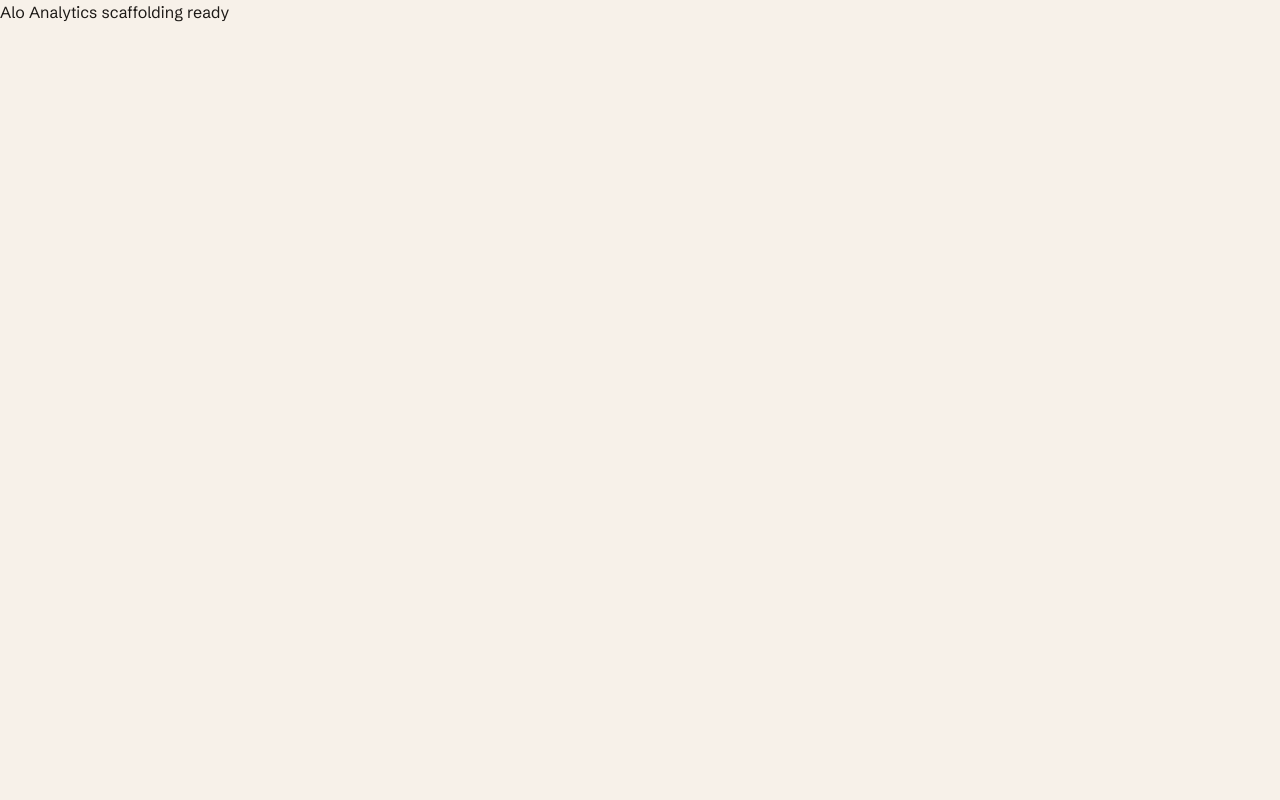
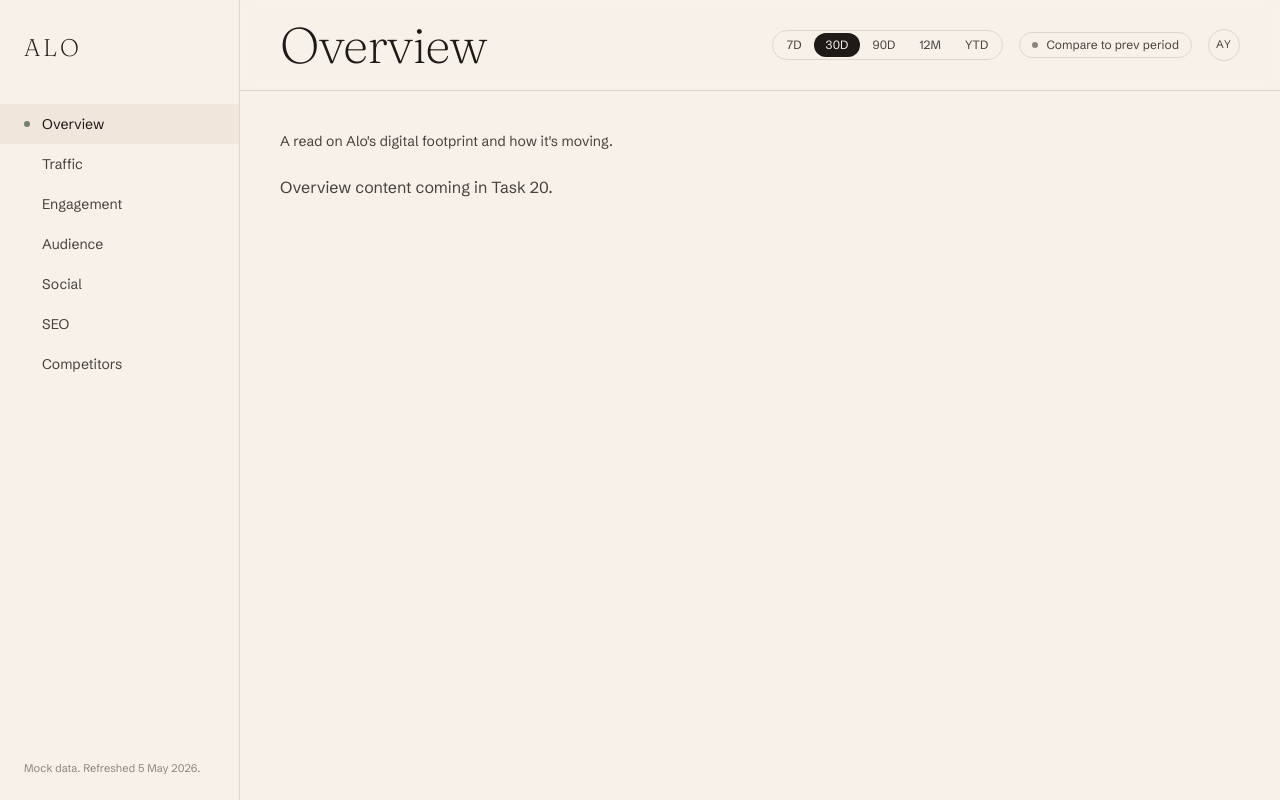
Before and after one commit to AtharvaN16/Alo_dashboard, a Next.js app: page / in a window 1280 px wide. Built offline with nearby package versions, Linux system fonts and the light colour scheme.

Commit message:
feat(layout): add Sidebar, Topbar, PageHeader, AppShell

```diff
--- a/app/layout.tsx
+++ b/app/layout.tsx
@@ -1,5 +1,6 @@
 import './globals.css';
 import { Fraunces, Schibsted_Grotesk, Geist_Mono } from 'next/font/google';
+import { AppShell } from '@/components/layout/AppShell';
 
 const fraunces = Fraunces({
   subsets: ['latin'],
@@ -31,7 +32,9 @@
       lang="en"
       className={`${fraunces.variable} ${schibsted.variable} ${geistMono.variable}`}
     >
-      <body className="bg-bone text-charcoal min-h-screen">{children}</body>
+      <body className="bg-bone text-charcoal min-h-screen">
+        <AppShell>{children}</AppShell>
+      </body>
     </html>
   );
 }
--- a/app/page.tsx
+++ b/app/page.tsx
@@ -1,3 +1,10 @@
+import { PageHeader } from '@/components/layout/PageHeader';
+
 export default function Home() {
-  return <main>Alo Analytics scaffolding ready</main>;
+  return (
+    <>
+      <PageHeader description="A read on Alo's digital footprint and how it's moving." />
+      <div className="px-10 pb-12 text-graphite">Overview content coming in Task 20.</div>
+    </>
+  );
 }
--- /dev/null
+++ b/components/layout/AppShell.tsx
@@ -0,0 +1,17 @@
+import { Sidebar } from './Sidebar';
+import { Topbar } from './Topbar';
+import { DateRangeProvider } from './DateRangeContext';
+
+export function AppShell({ children }: { children: React.ReactNode }) {
+  return (
+    <DateRangeProvider>
+      <div className="min-h-screen">
+        <Sidebar />
+        <div className="ml-60">
+          <Topbar />
+          <main>{children}</main>
+        </div>
+      </div>
+    </DateRangeProvider>
+  );
+}
--- /dev/null
+++ b/components/layout/PageHeader.tsx
@@ -0,0 +1,14 @@
+type PageHeaderProps = { title?: string; description: string };
+
+export function PageHeader({ title, description }: PageHeaderProps) {
+  return (
+    <div className="px-10 pb-6 pt-8">
+      {title && (
+        <h2 className="font-serif text-display-md font-extralight text-charcoal">
+          {title}
+        </h2>
+      )}
+      <p className="max-w-prose pt-2 text-sm text-graphite">{description}</p>
+    </div>
+  );
+}
--- /dev/null
+++ b/components/layout/Sidebar.tsx
@@ -0,0 +1,57 @@
+'use client';
+
+import Link from 'next/link';
+import { usePathname } from 'next/navigation';
+import { cn } from '@/lib/cn';
+
+const NAV = [
+  { href: '/',             label: 'Overview' },
+  { href: '/traffic',      label: 'Traffic' },
+  { href: '/engagement',   label: 'Engagement' },
+  { href: '/audience',     label: 'Audience' },
+  { href: '/social',       label: 'Social' },
+  { href: '/seo',          label: 'SEO' },
+  { href: '/competitors',  label: 'Competitors' },
+];
+
+export function Sidebar() {
+  const pathname = usePathname();
+  return (
+    <aside className="fixed inset-y-0 left-0 z-10 flex w-60 flex-col border-r border-line bg-bone">
+      <div className="px-6 py-8">
+        <span className="font-serif text-2xl font-extralight uppercase tracking-tracked text-charcoal">
+          Alo
+        </span>
+      </div>
+      <nav className="mt-2 flex-1">
+        {NAV.map(item => {
+          const active = item.href === '/' ? pathname === '/' : pathname.startsWith(item.href);
+          return (
+            <Link
+              key={item.href}
+              href={item.href}
+              className={cn(
+                'flex items-center gap-3 px-6 py-2.5 text-sm transition-colors duration-200 ease-out-quart',
+                active
+                  ? 'bg-cream text-charcoal'
+                  : 'text-graphite hover:text-charcoal',
+              )}
+            >
+              <span
+                aria-hidden
+                className={cn(
+                  'h-1.5 w-1.5 rounded-full transition-colors duration-200 ease-out-quart',
+                  active ? 'bg-sage' : 'bg-transparent',
+                )}
+              />
+              {item.label}
+            </Link>
+          );
+        })}
+      </nav>
+      <div className="px-6 py-6 text-2xs text-stone">
+        Mock data. Refreshed 5 May 2026.
+      </div>
+    </aside>
+  );
+}
--- /dev/null
+++ b/components/layout/Topbar.tsx
@@ -0,0 +1,42 @@
+'use client';
+
+import { usePathname } from 'next/navigation';
+import { PillSegmented, PillToggle } from '@/components/ui/Pill';
+import { useDateRange } from './DateRangeContext';
+import type { RangeLabel } from '@/lib/date-range';
+
+const RANGE_OPTIONS: readonly RangeLabel[] = ['7D', '30D', '90D', '12M', 'YTD'];
+
+const TITLES: Record<string, string> = {
+  '/': 'Overview',
+  '/traffic': 'Traffic',
+  '/engagement': 'Engagement',
+  '/audience': 'Audience',
+  '/social': 'Social',
+  '/seo': 'SEO',
+  '/competitors': 'Competitors',
+};
+
+export function Topbar() {
+  const pathname = usePathname();
+  const { label, setLabel, compare, setCompare } = useDateRange();
+  const title = TITLES[pathname] ?? 'Overview';
+
+  return (
+    <header className="sticky top-0 z-10 flex items-center justify-between border-b border-line bg-bone/90 px-10 py-5 backdrop-blur-sm">
+      <h1 className="font-serif text-display-sm font-extralight text-charcoal">{title}</h1>
+      <div className="flex items-center gap-4">
+        <PillSegmented
+          options={RANGE_OPTIONS}
+          value={label}
+          onChange={setLabel}
+          size="sm"
+        />
+        <PillToggle label="Compare to prev period" checked={compare} onChange={setCompare} />
+        <div className="flex h-8 w-8 items-center justify-center rounded-full border border-line text-2xs uppercase tracking-tracked text-graphite">
+          AY
+        </div>
+      </div>
+    </header>
+  );
+}
```
